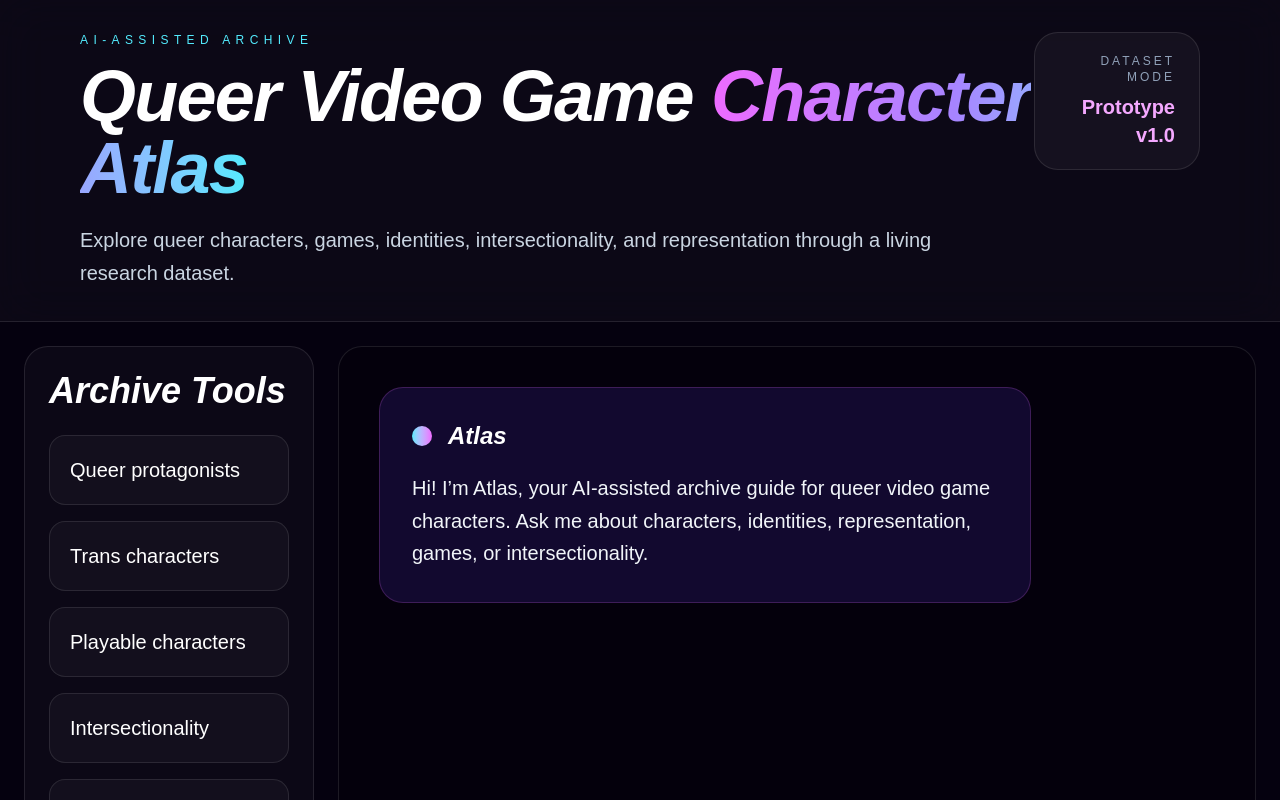
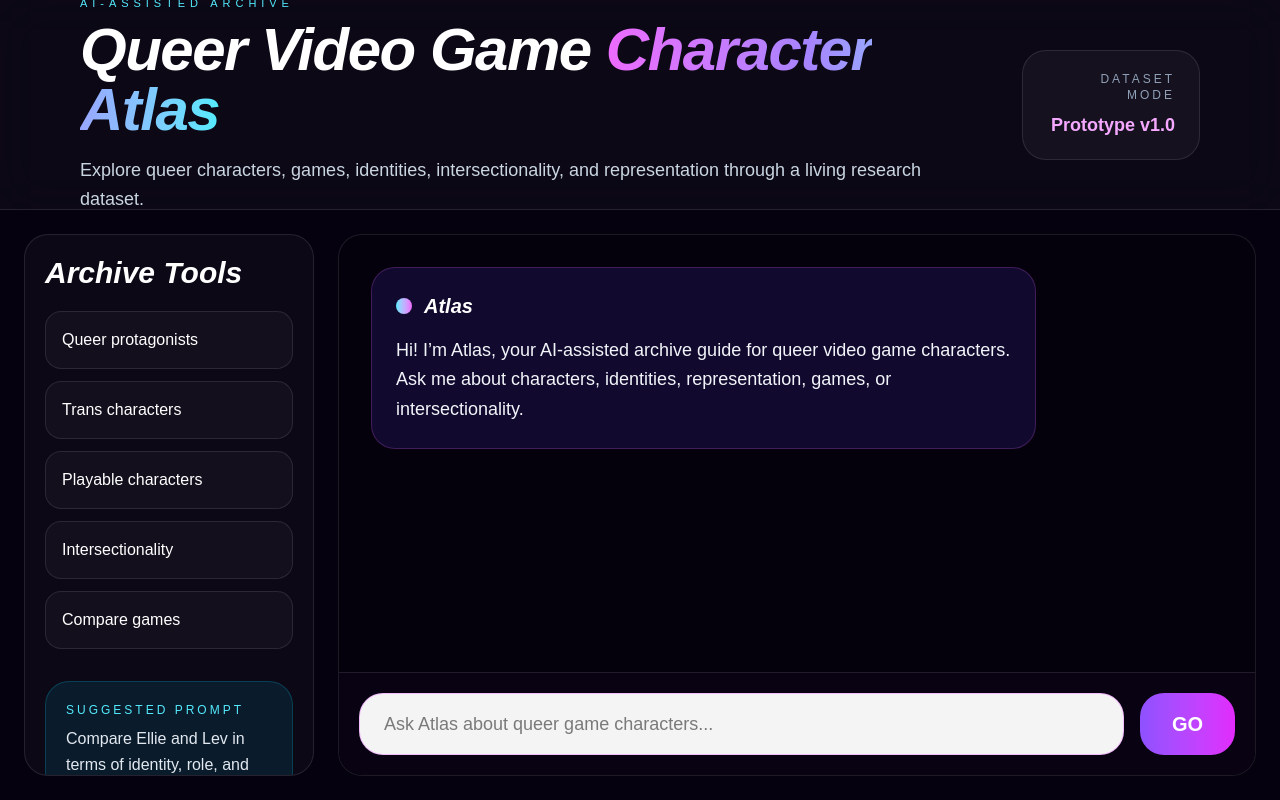
Before and after one commit to renanuhoh-crypto/queer-video-game-character-atlas, a Next.js app: page / in a window 1280 px wide. Shown: the top 800 px of the page. Built offline with nearby package versions, Linux system fonts and the light colour scheme.

Commit message:
fix fixed chat input layout

```diff
--- a/src/app/page.tsx
+++ b/src/app/page.tsx
@@ -106,16 +106,16 @@ export default function Home() {
   }
 
   return (
-    <main className="min-h-screen bg-[#05010f] text-white">
+    <main className="h-screen overflow-hidden bg-[#05010f] text-white">
       {/* HEADER */}
-      <header className="border-b border-white/10 bg-white/[0.03] backdrop-blur-xl">
-        <div className="mx-auto flex max-w-[1700px] items-start justify-between px-8 py-8 md:px-14 lg:px-20">
+      <header className="h-[210px] shrink-0 border-b border-white/10 bg-white/[0.03] backdrop-blur-xl">
+        <div className="mx-auto flex h-full max-w-[1700px] items-center justify-between px-8 md:px-14 lg:px-20">
           <div className="max-w-5xl">
-            <p className="mb-3 text-xs uppercase tracking-[0.45em] text-cyan-300">
+            <p className="mb-2 text-[11px] uppercase tracking-[0.45em] text-cyan-300">
               AI-Assisted Archive
             </p>
 
-            <h1 className="leading-none text-5xl font-black italic tracking-tight md:text-7xl">
+            <h1 className="text-4xl font-black italic leading-none tracking-tight md:text-6xl">
               <span className="text-white">Queer Video Game </span>
 
               <span className="bg-gradient-to-r from-fuchsia-400 via-violet-400 to-cyan-300 bg-clip-text text-transparent">
@@ -123,7 +123,7 @@ export default function Home() {
               </span>
             </h1>
 
-            <p className="mt-5 max-w-4xl text-base leading-relaxed text-slate-300 md:text-xl">
+            <p className="mt-4 max-w-4xl text-sm leading-relaxed text-slate-300 md:text-lg">
               Explore queer characters, games, identities, intersectionality,
               and representation through a living research dataset.
             </p>
@@ -134,7 +134,7 @@ export default function Home() {
               Dataset Mode
             </p>
 
-            <p className="mt-2 text-xl font-bold text-fuchsia-300">
+            <p className="mt-2 text-lg font-bold text-fuchsia-300">
               Prototype v1.0
             </p>
           </div>
@@ -142,12 +142,12 @@ export default function Home() {
       </header>
 
       {/* MAIN LAYOUT */}
-      <div className="grid grid-cols-12 gap-6 px-6 py-6">
+      <div className="grid h-[calc(100vh-210px)] min-h-0 grid-cols-12 gap-6 overflow-hidden px-6 py-6">
         {/* SIDEBAR */}
-        <aside className="col-span-3 h-[82vh] overflow-y-auto rounded-3xl border border-white/10 bg-white/[0.03] p-6">
-          <h2 className="mb-6 text-4xl font-black italic">Archive Tools</h2>
+        <aside className="col-span-3 min-h-0 overflow-y-auto rounded-3xl border border-white/10 bg-white/[0.03] p-5">
+          <h2 className="mb-5 text-3xl font-black italic">Archive Tools</h2>
 
-          <div className="space-y-4">
+          <div className="space-y-3">
             {[
               "Queer protagonists",
               "Trans characters",
@@ -158,25 +158,25 @@ export default function Home() {
               <button
                 key={item}
                 onClick={() => setInput(item)}
-                className="w-full rounded-2xl border border-white/10 bg-white/[0.03] px-5 py-5 text-left text-xl transition hover:border-fuchsia-400/40 hover:bg-fuchsia-500/10"
+                className="w-full rounded-2xl border border-white/10 bg-white/[0.03] px-4 py-4 text-left text-base transition hover:border-fuchsia-400/40 hover:bg-fuchsia-500/10"
               >
                 {item}
               </button>
             ))}
           </div>
 
-          <div className="mt-10 rounded-3xl border border-cyan-400/20 bg-cyan-400/10 p-6">
-            <p className="mb-3 text-sm uppercase tracking-[0.25em] text-cyan-300">
+          <div className="mt-8 rounded-3xl border border-cyan-400/20 bg-cyan-400/10 p-5">
+            <p className="mb-2 text-xs uppercase tracking-[0.25em] text-cyan-300">
               Suggested Prompt
             </p>
 
-            <p className="text-xl leading-relaxed text-slate-200">
+            <p className="text-base leading-relaxed text-slate-200">
               Compare Ellie and Lev in terms of identity, role, and
               representation.
             </p>
           </div>
 
-          <div className="mt-10">
+          <div className="mt-8">
             {loadingCharacters ? (
               <div className="rounded-3xl border border-white/10 bg-white/[0.04] p-5 text-slate-300">
                 Loading analytics...
@@ -188,35 +188,35 @@ export default function Home() {
         </aside>
 
         {/* CHAT */}
-        <section className="col-span-9 flex h-[82vh] min-h-0 flex-col overflow-hidden rounded-3xl border border-white/10 bg-black/20">
+        <section className="col-span-9 flex min-h-0 flex-col overflow-hidden rounded-3xl border border-white/10 bg-black/20">
           {/* CHAT MESSAGES */}
-          <div className="min-h-0 flex-1 overflow-y-auto p-10">
-            <div className="mx-auto flex max-w-5xl flex-col gap-8">
+          <div className="min-h-0 flex-1 overflow-y-auto p-8">
+            <div className="mx-auto flex max-w-5xl flex-col gap-6">
               {messages.map((message, index) => (
                 <div
                   key={index}
-                  className={`max-w-[78%] rounded-3xl border p-8 ${
+                  className={`max-w-[78%] rounded-3xl border p-6 ${
                     message.role === "user"
                       ? "ml-auto border-white/10 bg-zinc-100 text-black"
                       : "border-fuchsia-400/20 bg-[#12092f] text-white"
                   }`}
                 >
-                  <div className="mb-5 flex items-center gap-4">
+                  <div className="mb-4 flex items-center gap-3">
                     <div
-                      className={`h-5 w-5 rounded-full ${
+                      className={`h-4 w-4 rounded-full ${
                         message.role === "user"
                           ? "bg-violet-500"
                           : "bg-gradient-to-r from-cyan-300 to-fuchsia-400"
                       }`}
                     />
 
-                    <p className="text-2xl font-black italic">
+                    <p className="text-xl font-black italic">
                       {message.role === "user" ? "You" : "Atlas"}
                     </p>
                   </div>
 
                   <div
-                    className={`whitespace-pre-wrap text-xl leading-relaxed ${
+                    className={`whitespace-pre-wrap text-base leading-relaxed md:text-lg ${
                       message.role === "user" ? "text-black" : "text-slate-100"
                     }`}
                   >
@@ -226,8 +226,8 @@ export default function Home() {
               ))}
 
               {loading && (
-                <div className="max-w-[78%] rounded-3xl border border-fuchsia-400/20 bg-[#12092f] p-8">
-                  <p className="text-xl text-slate-300">
+                <div className="max-w-[78%] rounded-3xl border border-fuchsia-400/20 bg-[#12092f] p-6">
+                  <p className="text-lg text-slate-300">
                     Atlas is analyzing the dataset...
                   </p>
                 </div>
@@ -237,8 +237,8 @@ export default function Home() {
             </div>
           </div>
 
-          {/* INPUT */}
-          <div className="shrink-0 border-t border-white/10 bg-[#090313]/90 p-6 backdrop-blur-xl">
+          {/* FIXED INPUT */}
+          <div className="shrink-0 border-t border-white/10 bg-[#090313]/95 p-5 backdrop-blur-xl">
             <div className="mx-auto flex max-w-5xl gap-4">
               <input
                 value={input}
@@ -249,13 +249,13 @@ export default function Home() {
                   }
                 }}
                 placeholder="Ask Atlas about queer game characters..."
-                className="flex-1 rounded-3xl border border-fuchsia-400/40 bg-zinc-100 px-8 py-6 text-xl text-black outline-none transition focus:border-cyan-300"
+                className="flex-1 rounded-3xl border border-fuchsia-400/40 bg-zinc-100 px-6 py-4 text-base text-black outline-none transition focus:border-cyan-300 md:text-lg"
               />
 
               <button
                 onClick={sendMessage}
                 disabled={loading}
-                className="rounded-3xl bg-gradient-to-r from-violet-500 to-fuchsia-500 px-10 py-6 text-2xl font-black transition hover:scale-105 disabled:opacity-50"
+                className="rounded-3xl bg-gradient-to-r from-violet-500 to-fuchsia-500 px-8 py-4 text-xl font-black transition hover:scale-105 disabled:opacity-50"
               >
                 GO
               </button>
```
